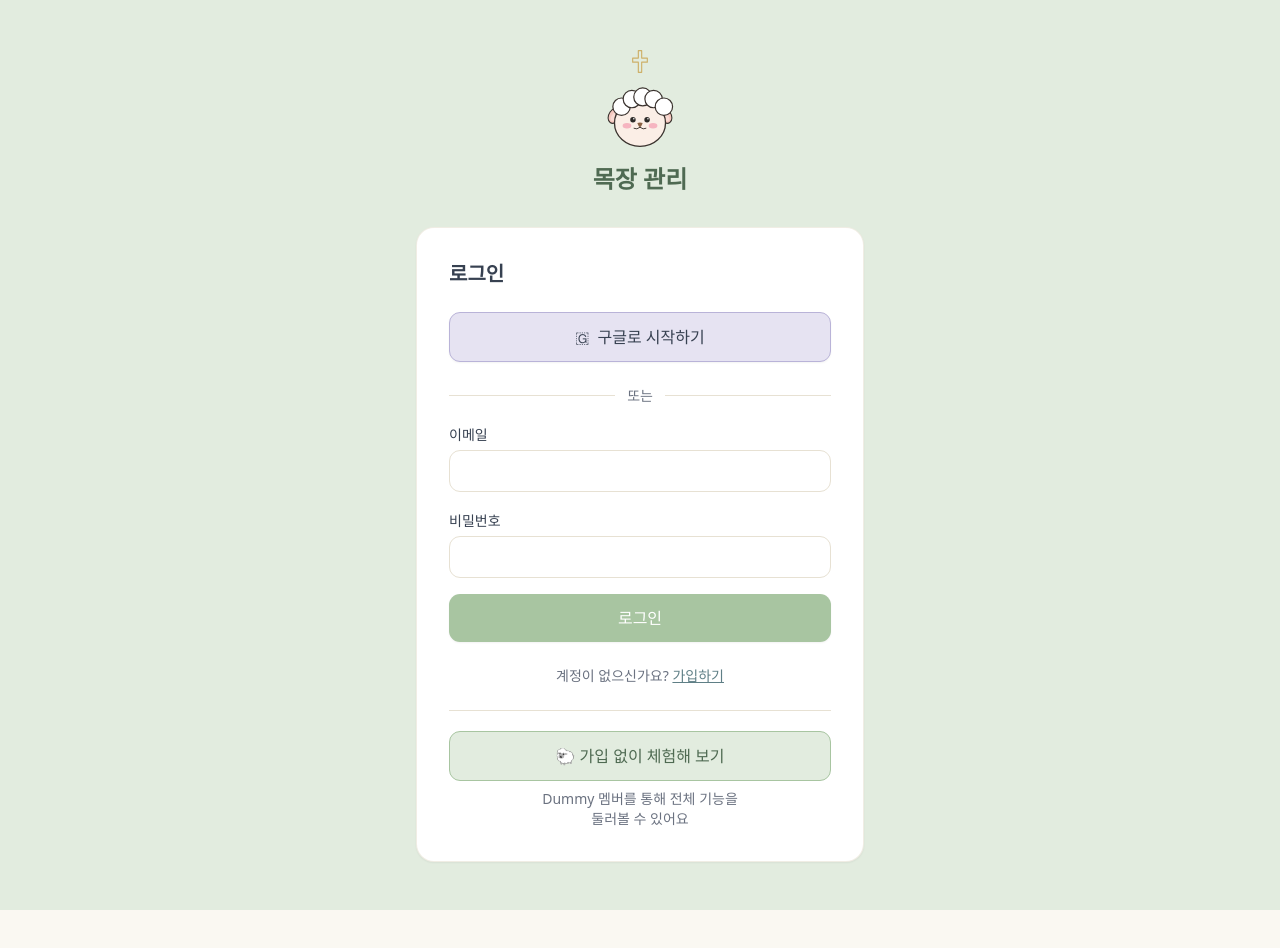
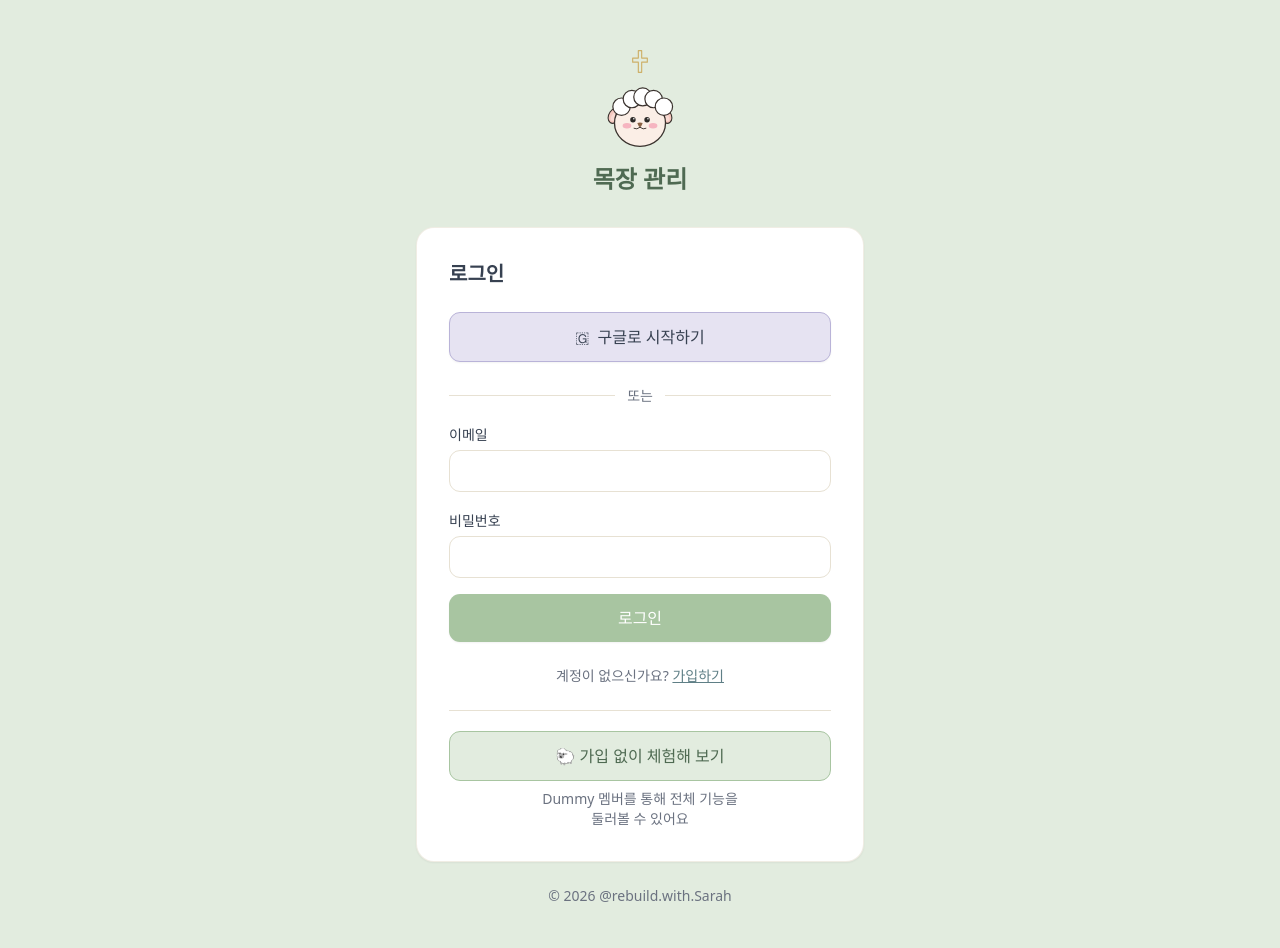
Before and after one commit to singsarah/mokjang, a Next.js app: page /login in a window 1280 px wide. Shown: the top 948 px of the page. Before the commit the page ends 910 px from the top, so only its background shows below. Built offline with nearby package versions, Linux system fonts and the light colour scheme; a web font is replaced by a local one.

Commit message:
Site footer with copyright on every page
Co-Authored-By: Claude Fable 5 <noreply@anthropic.com>

```diff
--- a/app/(app)/layout.tsx
+++ b/app/(app)/layout.tsx
@@ -3,6 +3,7 @@ import { isDemoEmail } from "@/lib/demo";
 import { PrivacyGate } from "@/components/privacy-gate";
 import { DemoTour } from "@/components/demo-tour";
 import { TabBar } from "@/components/tab-bar";
+import { SiteFooter } from "@/components/site-footer";
 
 export default async function AppLayout({
   children,
@@ -16,7 +17,10 @@ export default async function AppLayout({
 
   return (
     <PrivacyGate>
-      <div className="min-h-screen bg-bg pb-20">{children}</div>
+      <div className="min-h-screen bg-bg pb-20">
+        {children}
+        <SiteFooter />
+      </div>
       {demo && <DemoTour />}
       <TabBar />
     </PrivacyGate>
--- a/app/(auth)/layout.tsx
+++ b/app/(auth)/layout.tsx
@@ -1,4 +1,5 @@
 import { Icon } from "@/components/icon";
+import { SiteFooter } from "@/components/site-footer";
 
 export default function AuthLayout({
   children,
@@ -14,6 +15,7 @@ export default function AuthLayout({
           <h1 className="mt-2 font-display text-2xl font-bold text-sage-deep">목장 관리</h1>
         </div>
         {children}
+        <SiteFooter />
       </div>
     </div>
   );
--- a/app/(onboarding)/layout.tsx
+++ b/app/(onboarding)/layout.tsx
@@ -1,4 +1,5 @@
 import { PrivacyGate } from "@/components/privacy-gate";
+import { SiteFooter } from "@/components/site-footer";
 
 export default function OnboardingLayout({
   children,
@@ -8,7 +9,10 @@ export default function OnboardingLayout({
   return (
     <PrivacyGate>
       <div className="min-h-screen bg-sage-soft px-6 py-12">
-        <div className="mx-auto max-w-md">{children}</div>
+        <div className="mx-auto max-w-md">
+          {children}
+          <SiteFooter />
+        </div>
       </div>
     </PrivacyGate>
   );
--- a/app/page.tsx
+++ b/app/page.tsx
@@ -3,6 +3,7 @@ import Link from "next/link";
 import { createServerClient } from "@/lib/supabase/server";
 import { Icon } from "@/components/icon";
 import { DemoStartButton } from "@/components/demo-start-button";
+import { SiteFooter } from "@/components/site-footer";
 
 export default async function LandingPage() {
   const supabase = await createServerClient();
@@ -47,6 +48,7 @@ export default async function LandingPage() {
         </Link>
       </div>
       <DemoStartButton className="w-full max-w-xs" />
+      <SiteFooter className="pt-2" />
     </main>
   );
 }
--- a/app/privacy/page.tsx
+++ b/app/privacy/page.tsx
@@ -1,4 +1,5 @@
 import Link from "next/link";
+import { SiteFooter } from "@/components/site-footer";
 
 export default function PrivacyPage() {
   return (
@@ -67,6 +68,7 @@ export default function PrivacyPage() {
           <p>syoon5501@gmail.com</p>
         </div>
       </section>
+      <SiteFooter />
     </main>
   );
 }
--- /dev/null
+++ b/components/site-footer.tsx
@@ -0,0 +1,10 @@
+// 모든 화면 하단의 저작자 표기.
+export function SiteFooter({ className = "" }: { className?: string }) {
+  return (
+    <footer
+      className={`pb-4 pt-6 text-center text-sm text-ink-muted ${className}`}
+    >
+      © 2026 @rebuild.with.Sarah
+    </footer>
+  );
+}
```
